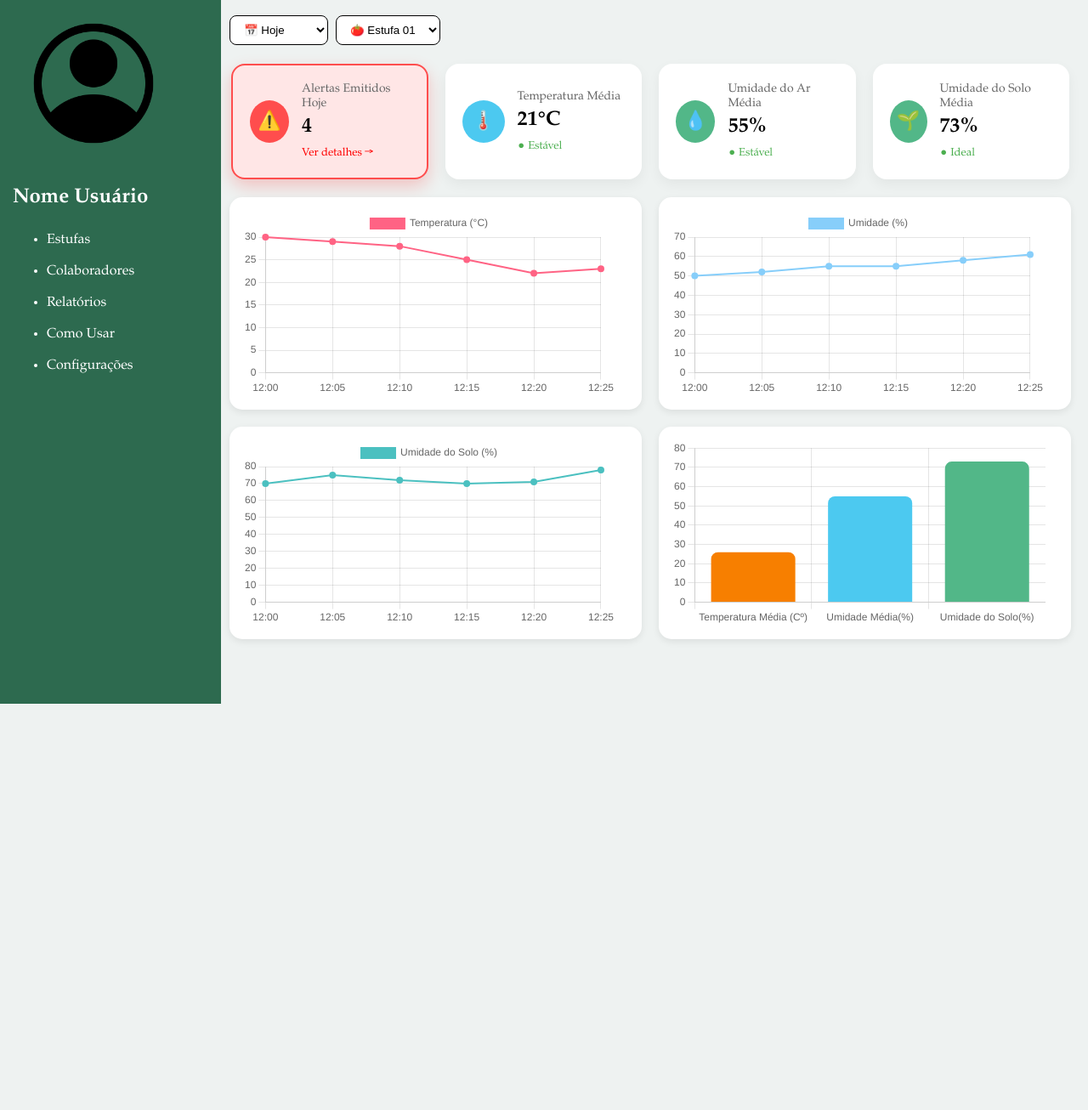
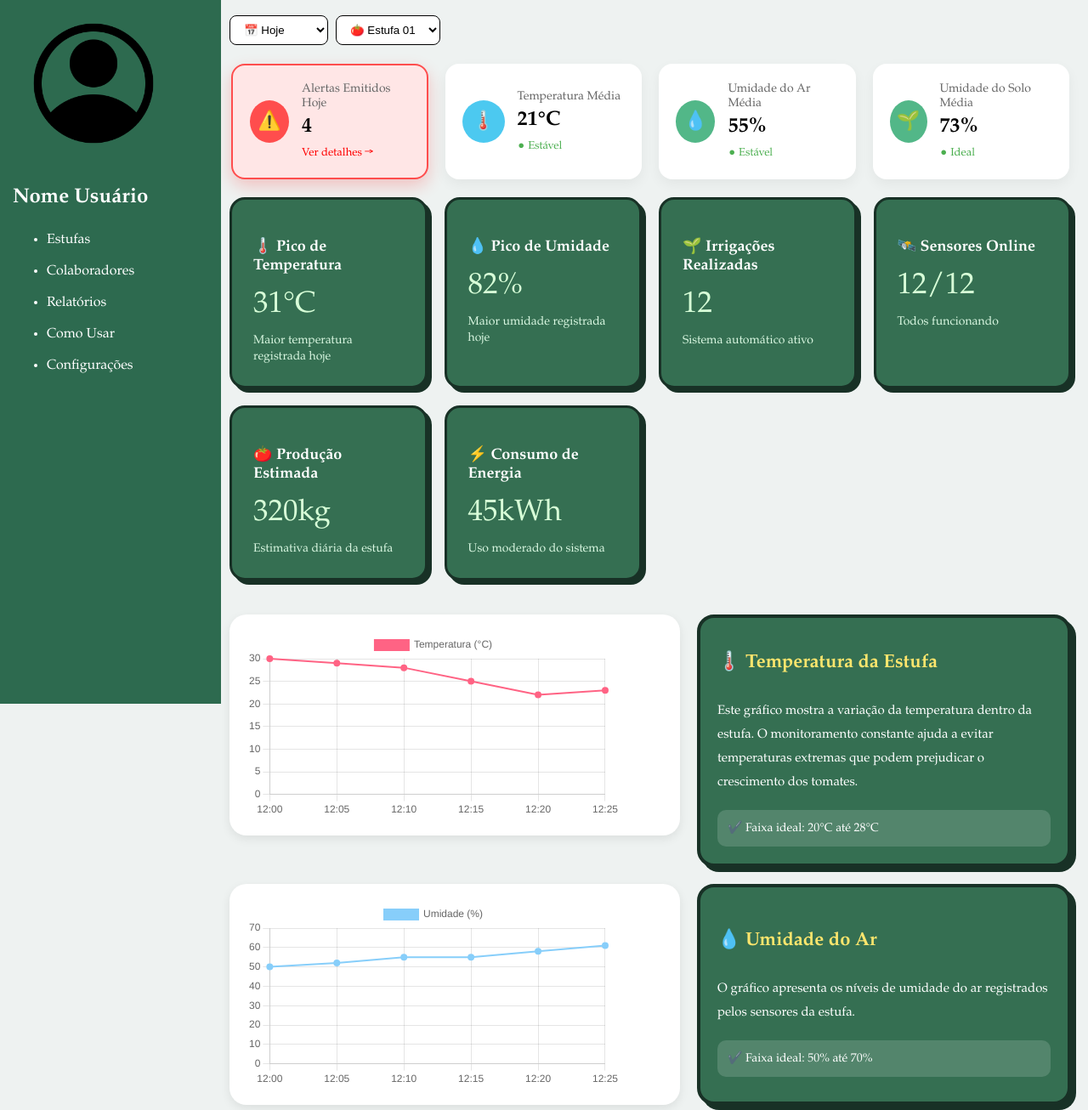
Before and after one commit to Hackered0/Projeto-de-PI---Tomates, a plain HTML site: page Tomates/entregas-individuais/Emily/Dashboard/dashboard_tomates.html in a window 1280 px wide. Shown: the part 102-1408 px from the top of the page at 85% size. Before the commit the page ends 874 px from the top, so only its background shows below. Drawn offline with nearby package versions, Linux system fonts and the light colour scheme; files whose address does not match are found by name.

Commit message:
alteração

```diff
--- a/Tomates/entregas-individuais/Emily/Dashboard/dashboard.css
+++ b/Tomates/entregas-individuais/Emily/Dashboard/dashboard.css
@@ -223,3 +223,128 @@ header nav a:hover {
 .grafico.medias {
     height: 220px;
 }
+
+/* MÉTRICAS */
+
+.metricas{
+    display: grid;
+    grid-template-columns: repeat(auto-fit, minmax(230px, 1fr));
+    gap: 20px;
+    margin-bottom: 40px;
+}
+
+.metrica-card{
+    background: #356f52;
+    padding: 25px;
+    border-radius: 18px;
+    border: 3px solid #183126;
+    box-shadow: 5px 5px 0px #183126;
+    transition: 0.3s;
+    color: white;
+}
+
+.metrica-card:hover{
+    transform: translateY(-5px);
+}
+
+.metrica-card h3{
+    margin-bottom: 15px;
+    font-size: 18px;
+}
+
+.metrica-card p{
+    font-size: 35px;
+    margin: 10px 0;
+    color: #d8ffd8;
+}
+
+.metrica-card span{
+    font-size: 14px;
+    color: #d9f7e1;
+}
+
+
+.graficos{
+    display: grid;
+    grid-template-columns: 1fr 1fr;
+}
+
+
+/* BLOCO GRÁFICO + TEXTO */
+
+.grafico-texto{
+    display: flex;
+    gap: 20px;
+    align-items: stretch;
+}
+
+
+/* GRÁFICO */
+
+.grafico{
+    width: 50%;
+    background: white;
+    padding: 20px;
+    border-radius: 20px;
+    box-shadow: 0 4px 12px rgba(0,0,0,0.08);
+}
+
+
+/* TEXTO */
+
+.explicacao{
+    width: 40%;
+    background: #356f52;
+    padding: 20px;
+    border-radius: 20px;
+    border: 4px solid #183126;
+    box-shadow: 6px 6px 0px #183126;
+    color: white;
+
+    display: flex;
+    flex-direction: column;
+    justify-content: center;
+}
+
+.explicacao h2{
+    font-size: 22px;
+    margin-bottom: 15px;
+    color: #ffe66d;
+}
+
+.explicacao p{
+    font-size: 15px;
+    line-height: 28px;
+    margin-bottom: 18px;
+}
+
+.explicacao span{
+    background: rgba(255,255,255,0.15);
+    padding: 12px;
+    border-radius: 10px;
+    font-size: 14px;
+}
+
+
+/* RESPONSIVO */
+
+@media screen and (max-width: 1400px){
+
+    .graficos{
+        grid-template-columns: 1fr;
+    }
+
+}
+
+@media screen and (max-width: 900px){
+
+    .grafico-texto{
+        flex-direction: column;
+    }
+
+    .grafico,
+    .explicacao{
+        width: 100%;
+    }
+
+}
--- a/Tomates/entregas-individuais/Emily/Dashboard/dashboard_tomates.html
+++ b/Tomates/entregas-individuais/Emily/Dashboard/dashboard_tomates.html
@@ -96,25 +96,115 @@
 
         </div>
 
+        <!-- MÉTRICAS -->
+
+        <div class="metricas">
+
+            <div class="metrica-card">
+                <h3>🌡️ Pico de Temperatura</h3>
+                <p>31°C</p>
+                <span>Maior temperatura registrada hoje</span>
+            </div>
+
+            <div class="metrica-card">
+                <h3>💧 Pico de Umidade</h3>
+                <p>82%</p>
+                <span>Maior umidade registrada hoje</span>
+            </div>
+
+            <div class="metrica-card">
+                <h3>🌱 Irrigações Realizadas</h3>
+                <p>12</p>
+                <span>Sistema automático ativo</span>
+            </div>
+
+            <div class="metrica-card">
+                <h3>🛰️ Sensores Online</h3>
+                <p>12/12</p>
+                <span>Todos funcionando</span>
+            </div>
+
+            <div class="metrica-card">
+                <h3>🍅 Produção Estimada</h3>
+                <p>320kg</p>
+                <span>Estimativa diária da estufa</span>
+            </div>
+
+            <div class="metrica-card">
+                <h3>⚡ Consumo de Energia</h3>
+                <p>45kWh</p>
+                <span>Uso moderado do sistema</span>
+            </div>
+
+        </div>
+
+<!-- GRÁFICOS + TEXTO -->
+
 <div class="graficos">
+
+    <!-- TEMPERATURA -->
+    <div class="grafico-texto">
 
         <div class="grafico">
             <canvas id="grafico_temperatura"></canvas>
         </div>
 
+        <div class="explicacao">
+            <h2>🌡️ Temperatura da Estufa</h2>
+
+            <p>
+                Este gráfico mostra a variação da temperatura dentro da estufa.
+                O monitoramento constante ajuda a evitar temperaturas extremas
+                que podem prejudicar o crescimento dos tomates.
+            </p>
+
+            <span>✔️ Faixa ideal: 20°C até 28°C</span>
+        </div>
+
+    </div>
+
+    <!-- UMIDADE -->
+    <div class="grafico-texto">
+
         <div class="grafico">
             <canvas id="grafico_umidade"></canvas>
         </div>
+
+        <div class="explicacao">
+            <h2>💧 Umidade do Ar</h2>
+
+            <p>
+                O gráfico apresenta os níveis de umidade do ar registrados
+                pelos sensores da estufa.
+            </p>
+
+            <span>✔️ Faixa ideal: 50% até 70%</span>
+        </div>
+
+    </div>
+
+    <!-- SOLO -->
+    <div class="grafico-texto">
 
         <div class="grafico">
             <canvas id="grafico_umidade_solo"></canvas>
         </div>
 
-            <div class="grafico medias">
-                <canvas id="graficoMedias"></canvas>
+        <div class="explicacao">
+            <h2>🌱 Umidade do Solo</h2>
+
+            <p>
+                Este gráfico monitora a quantidade de água presente no solo.
+            </p>
+
+            <span>✔️ Faixa ideal: 65% até 80%</span>
         </div>
 
     </div>
+
+
+</div>
+
 
     </div>
 
```
Lines whose indentation alone changed are shown as unchanged.
